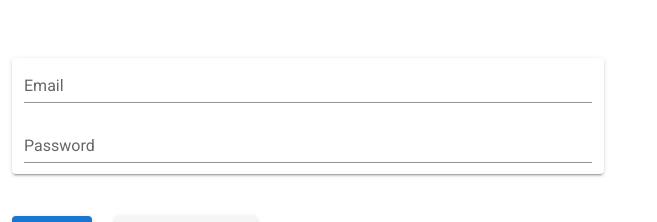
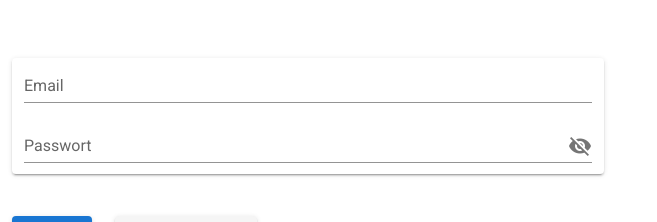
Before and after one commit to cfarsbot/trainer, a Vue app: page /login in a window 1280 px wide. Shown: the top 222 px of the page, without its empty margins (0-657 px from the left). Built offline with nearby package versions, Linux system fonts and the light colour scheme.

Commit message:
minor fixes

```diff
--- a/src/components/basic_list.vue
+++ b/src/components/basic_list.vue
@@ -21,7 +21,7 @@
 </template>
 <script>
 export default {
-  props: ['entrys'],
+  props: ['entrys', 'label'],
   watch:{
     selectedItem:{
       handler(){
--- a/src/components/basic_menu.vue
+++ b/src/components/basic_menu.vue
@@ -1,7 +1,6 @@
 <template>
   <v-card tile>
     <v-list dense>
-      <v-subheader>Deine Wörterlisten</v-subheader>
       <v-list-item-group
         v-model="selectedItem"
         color="primary"
--- a/src/components/forms/password.vue
+++ b/src/components/forms/password.vue
@@ -1,6 +1,15 @@
 <template>
   <div>
-    <v-text-field v-model="password" class=col-md-12 label="Password" hide-details="auto" @input="sendPassword"></v-text-field>
+
+         <v-text-field v-model="password"
+         class="col-md-12"
+            label="Passwort"
+            hide-details="auto"
+            @input="sendPassword"
+            :append-icon="showInput ? 'mdi-eye' : 'mdi-eye-off'"
+            @click:append="showInput = !showInput"
+            :type="showInput ? 'text' : 'password'">
+            </v-text-field>
   </div>
 </template>
 
@@ -11,6 +20,7 @@ export default {
     data(){
       return{
         password: "",
+        showInput: false,
         }
     },
     methods:{
--- a/src/components/play_words.vue
+++ b/src/components/play_words.vue
@@ -1,7 +1,5 @@
 <template>
   <div>
-    {{ words }}
-    {{ list_id }}
 
 
     <div v-if="lang === 0">
@@ -68,7 +66,12 @@
         </v-container>
       </div>
     </div>
- <v-btn @click="save">Fertig</v-btn>
+    <v-row>
+      <v-col offset-md="1" md="1">
+        <v-btn @click="save" color="green" dark>Fertig</v-btn>
+      </v-col>
+    </v-row>
+
   </div>
 
 
@@ -121,7 +124,8 @@ export default {
 
     }
   }
-}
+  }
+
 </script>
 
 <style>
--- a/src/views/Login.vue
+++ b/src/views/Login.vue
@@ -17,7 +17,6 @@
                 </v-col>
             </v-row>
         </v-col>
-
     </v-row>
 </template>
 
@@ -68,6 +67,7 @@ import config from '../../config';
           .then( response => {
             console.log(response.data);
             user_store.commit('saveUser', response.data)
+
             if(response.data.email != ""){
               this.$router.push('/')
             }else{
--- a/src/views/Play.vue
+++ b/src/views/Play.vue
@@ -4,10 +4,9 @@
     <v-container fluid>
       <v-row no-gutters>
         <v-col md="2">
-          Welche Sprache willst du dich Testen?
+          In welcher Sprache willst du dich Testen?
 
 
-            <!-- Wordlists -->
             <Menu class="mt-4" :entrys="supported_lang" @selected-item="SelectionLangHandler"/>
             <List class="mt-4" :entrys="content" @selected-item="SelectionListHandler"/>
 
@@ -19,8 +18,11 @@
           dark
           >Start</v-btn>
         </v-col>
-        <v-col md="10">
+        <v-col v-if="showPlayCard" md="10">
           <Play :words="play_list" :list_id="list_id" :lang="selected_lang" :showResults="showResults"/>
+        </v-col>
+        <v-col v-else md="10">
+          Bitte wähle eine Sprache sowie eine Liste aus und drücke Start
         </v-col>
       </v-row>
     </v-container>
@@ -51,7 +53,8 @@ import Play from '../components/play_words'
       list_id: "",
       supported_lang: ['Deutsch', 'Englisch'],
       selected_lang: "",
-      showResults: false
+      showResults: false,
+      showPlayCard: false
       }
   },
 
@@ -59,6 +62,7 @@ import Play from '../components/play_words'
 
     submit(){
       if(this.list_id != "" || this.selected_lang != ""){
+
         this.getPlaylist(this.list_id, this.selected_lang)
 
       }
@@ -103,6 +107,7 @@ import Play from '../components/play_words'
         })
         .then( response => {
           console.log(response.data)
+          this.showPlayCard = true
           this.play_list = response.data
         })
         .catch(function (error) {
--- a/src/views/Statistics.vue
+++ b/src/views/Statistics.vue
@@ -68,9 +68,10 @@ mounted(){
 },
 methods: {
     buildStats(){
-        this.user = user_store.getters.user
+      this.getStats()
+      this.user = user_store.getters.user
 
-        this.getStats()
+
     },
     getStats(){
         var user = user_store.getters.user
@@ -86,6 +87,19 @@ methods: {
             .catch(function (error) {
               console.log(error)
             });
+
+            console.log(user)
+            axios.post(`${config.protocol}://${config.hostname}/get_user`, {
+            headers: {'Content-Type': 'application/json'},
+            user,
+            })
+            .then( response => {
+                console.log(response.data)
+                user_store.commit('saveUser', response.data)
+            })
+            .catch(function (error) {
+              console.log(error)
+            });
     }
 },
 components:{
```
